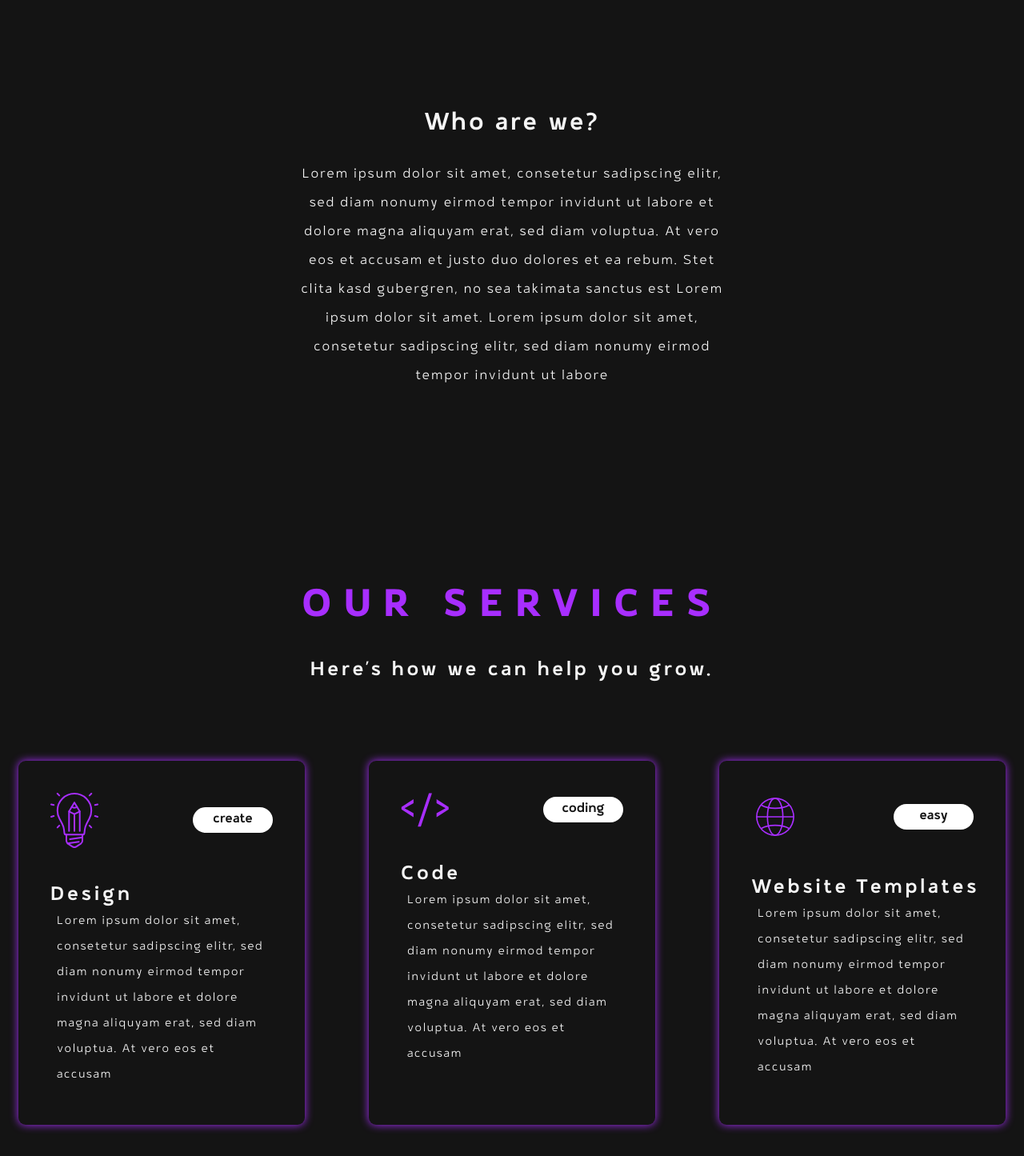
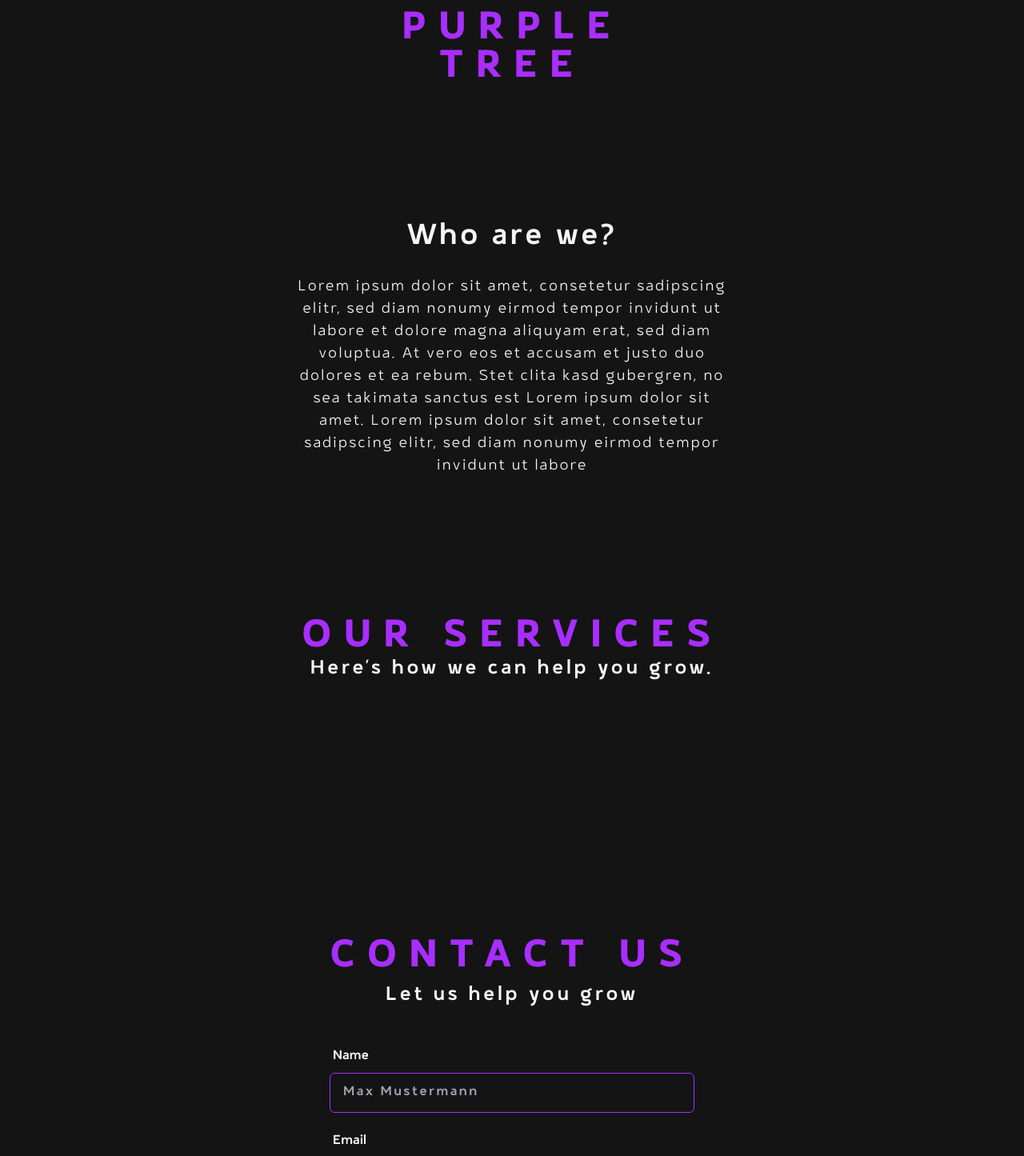
Before and after one commit to faceless-dev/purple-tree-website, a Next.js app: page / in a window 1280 px wide. Shown: the part 480-1925 px from the top of the page at 80% size. Built offline with nearby package versions, Linux system fonts and the light colour scheme.

Commit message:
Main Logo and Main Heading is now responsive for all devices

```diff
--- a/app/page.tsx
+++ b/app/page.tsx
@@ -7,12 +7,12 @@ import { Desc } from "../components/Desc";
 
 export default function Home() {
   return (
-    <div>
+    <div className="bg-black">
       <header className="max-h-5 bg-black w-full font-base">
         <Header />
       </header>
-      <main className="min-w-full min-h-screen items-center flex flex-col bg-black p-12 font-base w-full">
-        <div className="p-2 flex items-center flex-col gap-8">
+      <main className="items-center flex flex-col bg-black p-12 font-base mt-24">
+        <div className="p-2 max-w-[150px] md:max-w-[250px] flex items-center flex-col gap-8 ">
           <Image
             src="/assets/logo.svg"
             alt="Purple Tree"
@@ -24,17 +24,14 @@ export default function Home() {
 
         <Desc />
 
-        <div className="h-[150px]"></div>
-
         <Cards
-          headline={"OUR SERVICES"}
+          headline={"our services"}
           subline={"Here’s how we can help you grow."}
         />
 
-        <div className="h-[300px]"></div>
-
-        <ContactForm headline={"CONTACT US"} subline={"Let us help you grow"} />
+        <ContactForm headline={"contact us"} subline={"Let us help you grow"} />
       </main>
     </div>
   );
 }
+//<main className="min-w-full min-h-screen items-center flex flex-col bg-black p-12 font-base w-full mt-24">
--- a/components/Cards.tsx
+++ b/components/Cards.tsx
@@ -9,39 +9,37 @@ export interface CardsProps extends React.HTMLAttributes<HTMLDivElement> {
 
 export const Cards = ({ headline, subline }: CardsProps) => {
   return (
-    <div className="flex flex-col space-y-24 mt-24">
-      <div className="flex flex-col space-y-10">
+    <div className="flex flex-col  space-y-24 mt-44 ">
+      <div className="flex flex-col ">
         <Heading>{headline}</Heading>
         <Heading variant={HEADING_VARIANTS.H2}>{subline}</Heading>
-      </div>
-      <div className="flex items-stretch space-x-20">
-        <Card
-          label={"Design"}
-          slabel={"create"}
-          text={
-            "Lorem ipsum dolor sit amet, consetetur sadipscing elitr, sed diam nonumy eirmod tempor invidunt ut labore et dolore magna aliquyam erat, sed diam voluptua. At vero eos et accusam "
-          }
-          imagepath={"/assets/CardDesign.svg"}
-        />
-
-        <Card
-          label={"Code"}
-          slabel={"coding"}
-          text={
-            "Lorem ipsum dolor sit amet, consetetur sadipscing elitr, sed diam nonumy eirmod tempor invidunt ut labore et dolore magna aliquyam erat, sed diam voluptua. At vero eos et accusam "
-          }
-          imagepath={"/assets/CardCode.svg"}
-        />
-
-        <Card
-          label={"Website Templates"}
-          slabel={"easy"}
-          text={
-            "Lorem ipsum dolor sit amet, consetetur sadipscing elitr, sed diam nonumy eirmod tempor invidunt ut labore et dolore magna aliquyam erat, sed diam voluptua. At vero eos et accusam "
-          }
-          imagepath={"/assets/CardWebsite.svg"}
-        />
       </div>
     </div>
   );
 };
+
+//Auskommentiert
+<div className="flex md:flex-col md:justify-center md:space-y-20 sm:flex-col sm:justify-center sm:space-y-20 lg:flex-row lg:items-stretch lg:space-x-20">
+  <Card
+    cardName={"Design"}
+    cardTag={"create"}
+    text={
+      "Lorem ipsum dolor sit amet irmod tempor invidunt ut labore et dolore magna aliquyam erat, sed dia voluptua. At vero eos et accusam et justo duo dolores et ea rebum. Stetclita kasd gubergren, no sea takimata sanctus est Lorem ipsum dolor sit amet. Lorem ipsum dolor sit"
+    }
+    imagePath={"/assets/CardDesign.svg"}
+  />
+
+  <Card
+    cardName={"Code"}
+    cardTag={"coding"}
+    text={"Lorem ipsum dolor sit amet "}
+    imagePath={"/assets/CardCode.svg"}
+  />
+
+  <Card
+    cardName={"Website Templates"}
+    cardTag={"easy"}
+    text={"Lorem ipsum dolor sit amet"}
+    imagePath={"/assets/CardWebsite.svg"}
+  />
+</div>;
--- a/components/ContactForm.tsx
+++ b/components/ContactForm.tsx
@@ -4,8 +4,7 @@ import { Input } from "./base/Input";
 import { Textarea } from "./base/TextArea";
 import { HEADING_VARIANTS, Heading } from "./base/Heading";
 
-export interface ContactFormProps
-  extends React.FormHTMLAttributes<HTMLFormElement> {
+export interface ContactFormProps {
   headline: string;
   subline: string;
 }
@@ -13,7 +12,7 @@ export interface ContactFormProps
 export const ContactForm = ({ headline, subline }: ContactFormProps) => {
   return (
     <form action={submitContactForm} className="font-base">
-      <div className="flex flex-col gap-2">
+      <div className="flex flex-col gap-2 mt-80">
         <Heading>{headline}</Heading>
         <Heading variant={HEADING_VARIANTS.H2}>{subline}</Heading>
       </div>
--- a/components/Desc.tsx
+++ b/components/Desc.tsx
@@ -1,13 +1,15 @@
 import React from "react";
 import { HEADING_VARIANTS, Heading } from "./base/Heading";
 
+//Letter Spacing doesnt work anymore
+
 export const Desc = () => {
   return (
-    <div className="flex mt-36 flex-col ml-80 mr-80 space-y-7">
-      <label className="text-white text-3xl tracking-widest self-center">
+    <div className="flex mt-6 md:mt-36 lg:mt-40 flex-col mx-3 md:mx-9 lg:mx-80 space-y-3 md:space-y-4 lg:space-y-7">
+      <label className="text-white text-lg md:text-3xl lg:text-4xl tracking-widest md:tracking-widest self-center">
         Who are we?
       </label>
-      <p className=" text-white font-light text-base text-center tracking-widest leading-9">
+      <p className="text-white font-light text-xs md:text-base lg:text-lg text-center tracking-wider md:tracking-widest leading-6">
         Lorem ipsum dolor sit amet, consetetur sadipscing elitr, sed diam nonumy
         eirmod tempor invidunt ut labore et dolore magna aliquyam erat, sed diam
         voluptua. At vero eos et accusam et justo duo dolores et ea rebum. Stet
--- a/components/base/Card.tsx
+++ b/components/base/Card.tsx
@@ -3,25 +3,25 @@ import Image from "next/image";
 
 export interface CardProps extends React.HTMLAttributes<HTMLDivElement> {
   text: string;
-  label: string;
-  slabel: string;
-  imagepath: string;
+  cardName: string;
+  cardTag: string;
+  imagePath: string;
 }
 
-export const Card = ({ label, text, slabel, imagepath }: CardProps) => {
+export const Card = ({ cardName, text, cardTag, imagePath }: CardProps) => {
   return (
-    <div className="w-[22.375rem] h-[28.438rem] border-purple shadow-card rounded-[9px]">
+    <div className="sm:w-[22rem] h-[20rem] border-purple shadow-card rounded-lg">
       <div className="flex max-w-full justify-between pt-10 px-10">
-        <Image className="" src={imagepath} width={60} height={60} alt="" />
+        <Image src={imagePath} width={60} height={60} alt="" />
 
-        <div className="min-w-[6.25rem] min-h-[2rem] flex justify-center w-fit h-fit self-center bg-[#FFF] rounded-[37px]">
-          <label className="self-center block text-black ">{slabel}</label>
+        <div className="min-w-[6.25rem] min-h-[2rem] flex justify-center w-fit h-fit self-center bg-white rounded-[37px]">
+          <label className="self-center block text-black ">{cardTag}</label>
         </div>
       </div>
-      <label className="text-white flex mt-11 ml-10 text-2xl tracking-[0.15em]">
-        {label}
+      <label className="text-white flex mt-11 ml-10 lg:text-2xl sm:text-base  tracking-[0.15em]">
+        {cardName}
       </label>
-      <p className="text-white flex ml-12 mr-10 text-sm font-light tracking-widest leading-8">
+      <p className="text-white flex lg:ml-12 lg:mr-10  lg:text-sm md:text-sm md:mx-12 sm:text-xs sm:mx-2 font-light tracking-widest leading-8">
         {text}
       </p>
     </div>
--- a/components/base/Heading.tsx
+++ b/components/base/Heading.tsx
@@ -27,7 +27,7 @@ export const Heading = ({
 
   return (
     <h1
-      className="uppercase font-bold tracking-[0.3em] text-purple text-5xl text-center"
+      className="uppercase font-bold tracking-[0.3em] md:text-5xl text-purple text-center text-2xl"
       {...rest}
     >
       {children}
```
Also changed, not shown: components/Header.tsx (+1 -2 lines).
